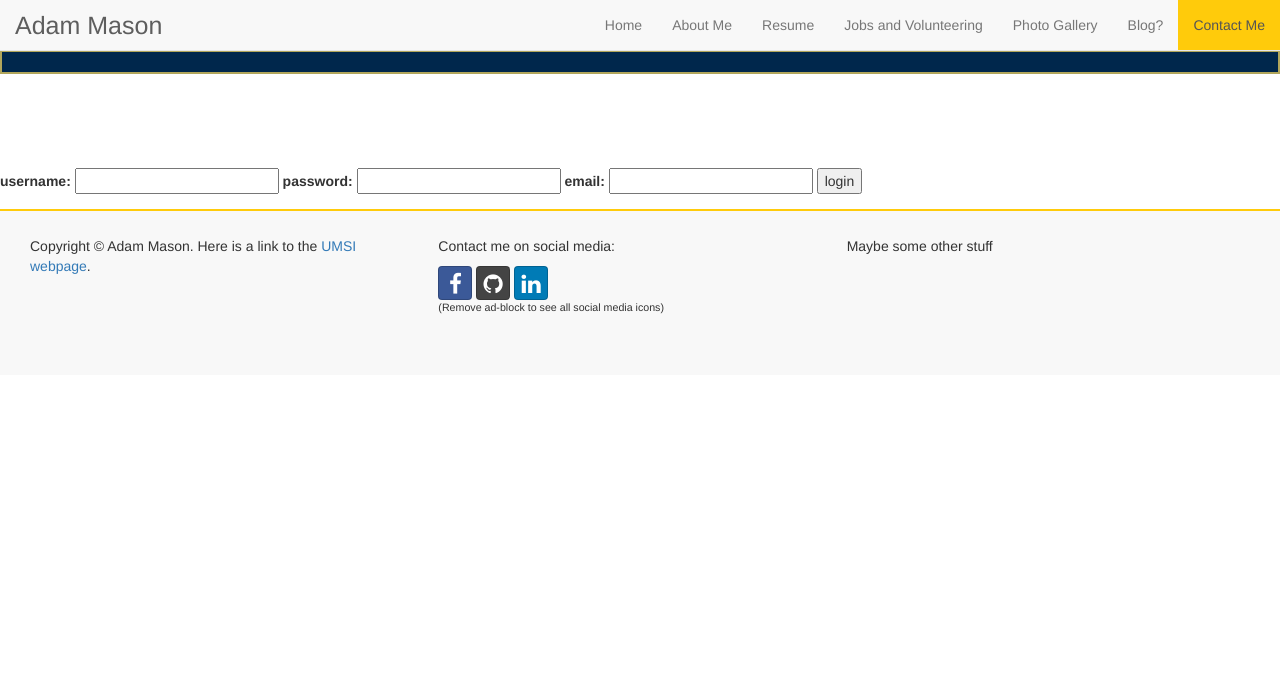
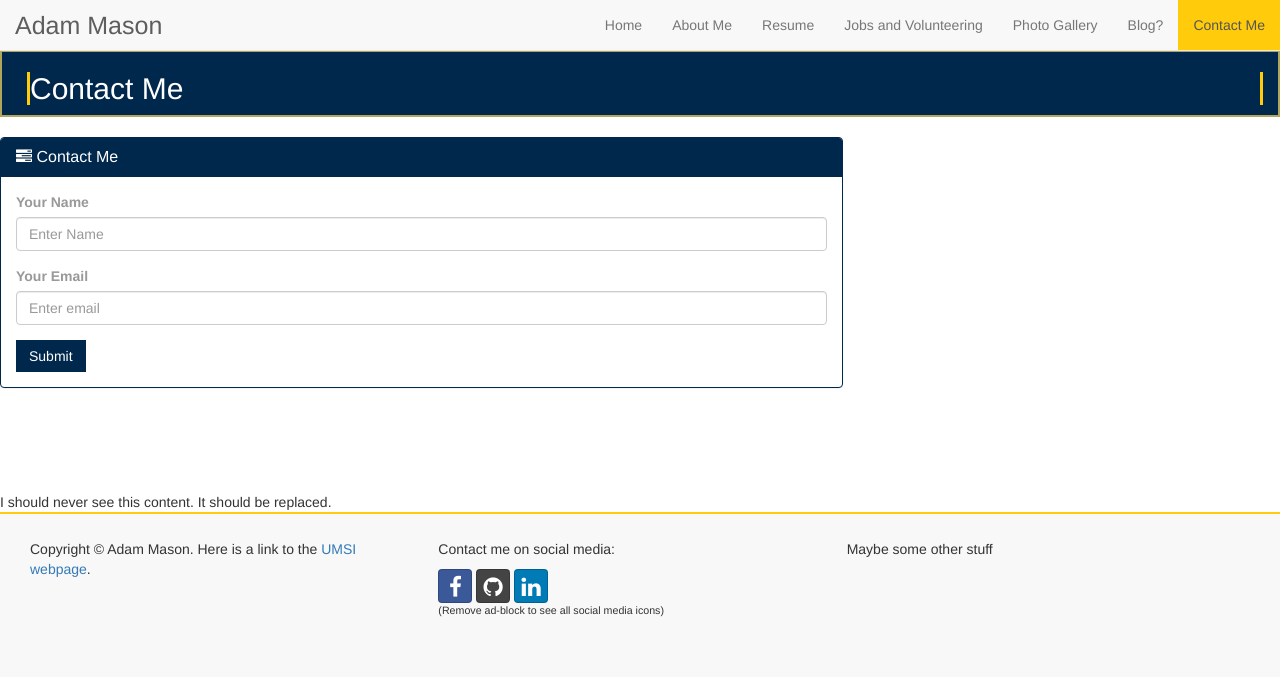
Before and after one commit to adamason/portfolio_website, a Python web app: template firstportfolio/templates/contactme.html in a window 1280 px wide. Shown: the top 677 px of the page. Run offline with Jinja, Linux system fonts and the light colour scheme; the template is opened without the code that fills it, so the values that code supplies are empty; some libraries are stand-ins or nearby versions.

Commit message:
Made contact form nicer. Added JS functionality to turn off some aspects of pages if the Url matched the given criteria. Added the user's inputted name from the form into the email response. Added som other misc. styling.

```diff
--- a/firstportfolio/static/stylesheet.css
+++ b/firstportfolio/static/stylesheet.css
@@ -273,6 +273,37 @@ body.goog-te-banner {
 .small_text {
     font-size: 8pt;
 }
+
+.panel-color {
+    border-color: #00274c;
+}
+
+.panel-color > .panel-heading {
+    background: #00274c;
+}
+
+.panel-title {
+    color: white;
+}
+label {
+    color:#999;
+}
+
+.btn-u.btn-u-blue {
+    background: #00274c;
+}
+.btn-u {
+    color:white;
+    padding: 6px 13px;
+    border:0;
+}
+
+.form-control {
+    width: 100%;
+}
+.former {
+    margin-top: 20px;
+}
 /*.carousel img {
 	position: absolute;
     top: 0;
--- a/firstportfolio/templates/PortfolioBase.html
+++ b/firstportfolio/templates/PortfolioBase.html
@@ -181,6 +181,8 @@ function googleTranslateElementInit() {
 
 {% block jumbo %}{% endblock %}
 
+{% block contact %}{% endblock %}
+
 {% block blog %}{% endblock %}
 
 {% block progress %}{% endblock %}
@@ -197,7 +199,7 @@ function googleTranslateElementInit() {
       	</div>
     </div>  -->
 
-	<div class="Testing-stuff">
+	<div class="Testing-stuff" id = "content_boxes">
         <div class= "container second-stuff">
 <!--             <h2 class = "title text-center"> This is a Test </h2>
             <p class = "more-info text-center"> Not sure what bootstrap is?</p> -->
@@ -317,6 +319,26 @@ $(function(){
 });
 </script>
 
+<script>
+  $(function(){
+    var path = "first"
+    function stripTrailingSlash(str) {
+      if(str.substr(-1) == '/') {
+      return str.substr(0, str.length - 1);
+      }
+      return str;
+    }
+    var url = window.location.pathname;
+    var activePage = stripTrailingSlash(url);
+
+    console.log(activePage)
+    if (activePage == "/contactme.html" || activePage == "/photos.html") {
+      document.getElementById( "content_boxes" ).style.display = 'none';
+    }
+  })
+</script>
+
+
 
 <!-- document.getElementById('focusme').focus(); -->
 
--- a/firstportfolio/templates/contactme.html
+++ b/firstportfolio/templates/contactme.html
@@ -1,7 +1,12 @@
 {%extends "templates/PortfolioBase.html" %}
 
-{% block content %}
-		<p>{{Bad}}</p>
+
+{% block topper %} Contact Me {% endblock %}
+
+{% block contact %}
+
+
+<!-- 		<p>{{Bad}}</p>
 		<form action = "/contactme.html" method = "post">
 		<label>username: <input type = "text" name = "name"></label>
 		<label>password: <input type = "password" name = "pw"></label>
@@ -9,5 +14,35 @@
 		<input type = "submit" value = "login">
 	</form>
 	<p>{{Load1}}</p>
-	<p>{{TESTE}}</p>
+	<p>{{TESTE}}</p> -->
+
+<div class ="row former">
+	<div class = "col-md-8">
+		<div class="panel panel-color margin-bottom-40">
+	    <div class="panel-heading">
+	        <h3 class="panel-title"><i class="fa fa-tasks"></i> Contact Me</h3>
+	    </div>
+	    <div class="panel-body">
+	        <form action = "/contactme.html" method = "post" class="margin-bottom-40" role="form">
+	            <div class="form-group">
+	           		<label for="exampleInputEmail1">Your Name</label>
+	                    <!-- <input type="name" class="form-control" id="exampleInputEmail1" placeholder="Enter email"> -->
+	                    <input type = "text" name = "name" placeholder="Enter Name" class="form-control">
+	            </div>
+	            <div class="form-group">
+	                <label for="exampleInputPassword1">Your Email</label>
+	                    <!-- <input type="email" class="form-control" id="exampleInputPassword1" placeholder="Password"> -->
+	                    <input type = "email" name = "email_address" placeholder="Enter email" class="form-control">
+	            </div>
+	<!--             <div class="checkbox">
+	               	<label>
+	                	<input type="checkbox"> Check me out
+	                </label>
+	            </div> -->
+	   			 <button type="submit" class="btn-u btn-u-blue">Submit</button>
+	        </form>
+	   	</div>
+	   </div>
+	</div>
+</div>
 {% endblock %}
```
Also changed, not shown: firstportfolio/main.py (+5 -7 lines), 1 other file.
